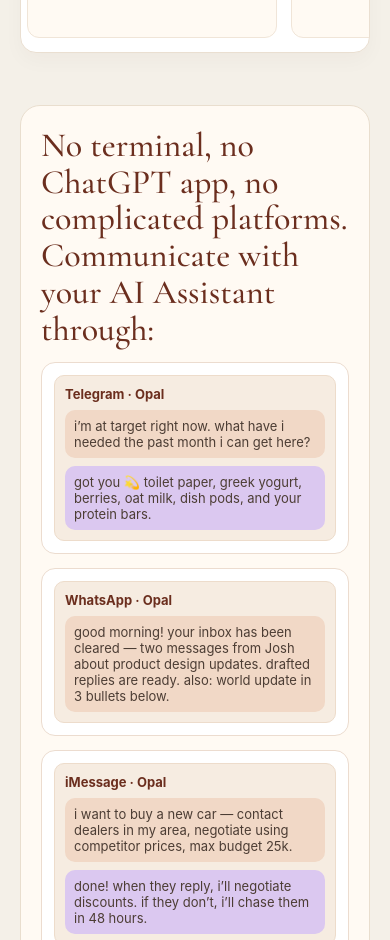
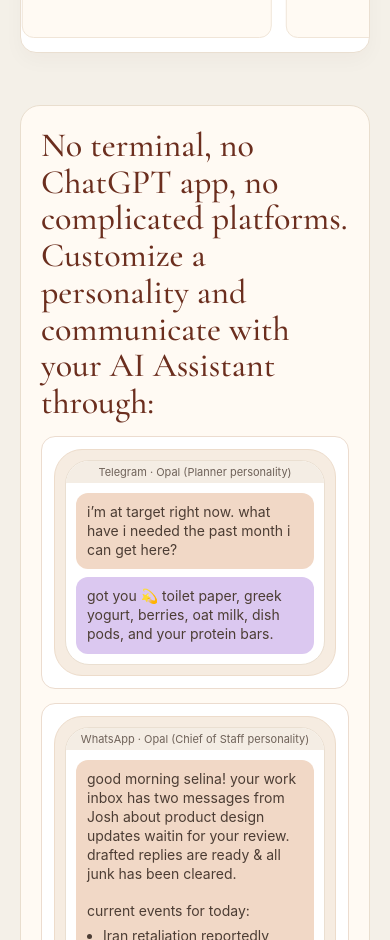
Before and after one commit to opal-the-bot/agent-inbox-mvp, a Next.js app: page /review/opal-ela-7xk9m2/landing in a window 390 px wide. Shown: the part 1060-2000 px from the top of the page. Built offline with nearby package versions, Linux system fonts and the light colour scheme.

Commit message:
Revise channel demo copy, add personality variants, and style mock chats as iPhone-like screens

```diff
--- a/app/review/opal-ela-7xk9m2/landing/page.tsx
+++ b/app/review/opal-ela-7xk9m2/landing/page.tsx
@@ -121,39 +121,58 @@
         <section style={{ marginBottom: 52 }}>
           <div style={{ background: '#fffaf3', border: '1px solid #e9dece', borderRadius: 20, padding: '22px 20px' }}>
             <p className={editorial.className} style={{ margin: '0 0 14px', fontSize: 34, color: '#6b2e1e', lineHeight: 1.08 }}>
-              No terminal, no ChatGPT app, no complicated platforms. Communicate with your AI Assistant through:
+              No terminal, no ChatGPT app, no complicated platforms. Customize a personality and communicate with your AI Assistant through:
             </p>
 
-            <div style={{ display: 'grid', gap: 14, gridTemplateColumns: 'repeat(auto-fit, minmax(240px, 1fr))' }}>
+            <div style={{ display: 'grid', gap: 14, gridTemplateColumns: 'repeat(auto-fit, minmax(260px, 1fr))' }}>
               <article style={{ background: '#fff', border: '1px solid #ecdccf', borderRadius: 14, padding: 12 }}>
-                <div style={{ background: '#f6ece1', borderRadius: 10, padding: 10, border: '1px solid #eddccb' }}>
-                  <p style={{ margin: '0 0 8px', fontWeight: 700, color: '#6b2e1e', fontSize: 13 }}>Telegram · Opal</p>
-                  <div style={{ background: '#f1d8c6', borderRadius: 10, padding: '8px 9px', marginBottom: 8, color: '#4c3d34', fontSize: 13 }}>
-                    i’m at target right now. what have i needed the past month i can get here?
-                  </div>
-                  <div style={{ background: '#dbc8f0', borderRadius: 10, padding: '8px 9px', color: '#4c3d34', fontSize: 13 }}>
-                    got you 💫 toilet paper, greek yogurt, berries, oat milk, dish pods, and your protein bars.
+                <div style={{ background: '#f6ece1', borderRadius: 28, padding: 10, border: '1px solid #eddccb' }}>
+                  <div style={{ borderRadius: 24, background: '#fff', border: '1px solid #eadfd1', overflow: 'hidden' }}>
+                    <div style={{ height: 22, background: '#f4ede4', display: 'grid', placeItems: 'center', fontSize: 11, color: '#6f6259' }}>Telegram · Opal (Planner personality)</div>
+                    <div style={{ padding: 10 }}>
+                      <div style={{ background: '#f1d8c6', borderRadius: 12, padding: '10px 11px', marginBottom: 8, color: '#4c3d34', fontSize: 14, lineHeight: 1.35 }}>
+                        i’m at target right now. what have i needed the past month i can get here?
+                      </div>
+                      <div style={{ background: '#dbc8f0', borderRadius: 12, padding: '10px 11px', color: '#4c3d34', fontSize: 14, lineHeight: 1.35 }}>
+                        got you 💫 toilet paper, greek yogurt, berries, oat milk, dish pods, and your protein bars.
+                      </div>
+                    </div>
                   </div>
                 </div>
               </article>
 
               <article style={{ background: '#fff', border: '1px solid #ecdccf', borderRadius: 14, padding: 12 }}>
-                <div style={{ background: '#f6ece1', borderRadius: 10, padding: 10, border: '1px solid #eddccb' }}>
-                  <p style={{ margin: '0 0 8px', fontWeight: 700, color: '#6b2e1e', fontSize: 13 }}>WhatsApp · Opal</p>
-                  <div style={{ background: '#f1d8c6', borderRadius: 10, padding: '8px 9px', color: '#4c3d34', fontSize: 13 }}>
-                    good morning! your inbox has been cleared — two messages from Josh about product design updates. drafted replies are ready. also: world update in 3 bullets below.
+                <div style={{ background: '#f6ece1', borderRadius: 28, padding: 10, border: '1px solid #eddccb' }}>
+                  <div style={{ borderRadius: 24, background: '#fff', border: '1px solid #eadfd1', overflow: 'hidden' }}>
+                    <div style={{ height: 22, background: '#f4ede4', display: 'grid', placeItems: 'center', fontSize: 11, color: '#6f6259' }}>WhatsApp · Opal (Chief of Staff personality)</div>
+                    <div style={{ padding: 10 }}>
+                      <div style={{ background: '#f1d8c6', borderRadius: 12, padding: '10px 11px', color: '#4c3d34', fontSize: 14, lineHeight: 1.35 }}>
+                        good morning selina! your work inbox has two messages from Josh about product design updates waitin for your review. drafted replies are ready & all junk has been cleared.
+                        <br /><br />
+                        current events for today:
+                        <ul style={{ margin: '6px 0 0 16px', padding: 0 }}>
+                          <li>Iran retaliation reportedly caused extensive damage at a Qatar industrial site.</li>
+                          <li>US officials said Iran’s regime is "intact" but "degraded" after recent strikes.</li>
+                          <li>Sony removed 135,000 AI deepfake tracks of its artists from streaming platforms.</li>
+                        </ul>
+                      </div>
+                    </div>
                   </div>
                 </div>
               </article>
 
               <article style={{ background: '#fff', border: '1px solid #ecdccf', borderRadius: 14, padding: 12 }}>
-                <div style={{ background: '#f6ece1', borderRadius: 10, padding: 10, border: '1px solid #eddccb' }}>
-                  <p style={{ margin: '0 0 8px', fontWeight: 700, color: '#6b2e1e', fontSize: 13 }}>iMessage · Opal</p>
-                  <div style={{ background: '#f1d8c6', borderRadius: 10, padding: '8px 9px', marginBottom: 8, color: '#4c3d34', fontSize: 13 }}>
-                    i want to buy a new car — contact dealers in my area, negotiate using competitor prices, max budget 25k.
-                  </div>
-                  <div style={{ background: '#dbc8f0', borderRadius: 10, padding: '8px 9px', color: '#4c3d34', fontSize: 13 }}>
-                    done! when they reply, i’ll negotiate discounts. if they don’t, i’ll chase them in 48 hours.
+                <div style={{ background: '#f6ece1', borderRadius: 28, padding: 10, border: '1px solid #eddccb' }}>
+                  <div style={{ borderRadius: 24, background: '#fff', border: '1px solid #eadfd1', overflow: 'hidden' }}>
+                    <div style={{ height: 22, background: '#f4ede4', display: 'grid', placeItems: 'center', fontSize: 11, color: '#6f6259' }}>iMessage · Opal (Negotiator personality)</div>
+                    <div style={{ padding: 10 }}>
+                      <div style={{ background: '#f1d8c6', borderRadius: 12, padding: '10px 11px', marginBottom: 8, color: '#4c3d34', fontSize: 14, lineHeight: 1.35 }}>
+                        i want to buy a new car — contact dealers in my area, negotiate using competitor prices, max budget 25k.
+                      </div>
+                      <div style={{ background: '#dbc8f0', borderRadius: 12, padding: '10px 11px', color: '#4c3d34', fontSize: 14, lineHeight: 1.35 }}>
+                        done! when they reply, i’ll negotiate discounts. if they don’t, i’ll chase them in 48 hours. will let you know when paperworks ready so you can go get your new car✨
+                      </div>
+                    </div>
                   </div>
                 </div>
               </article>
```
